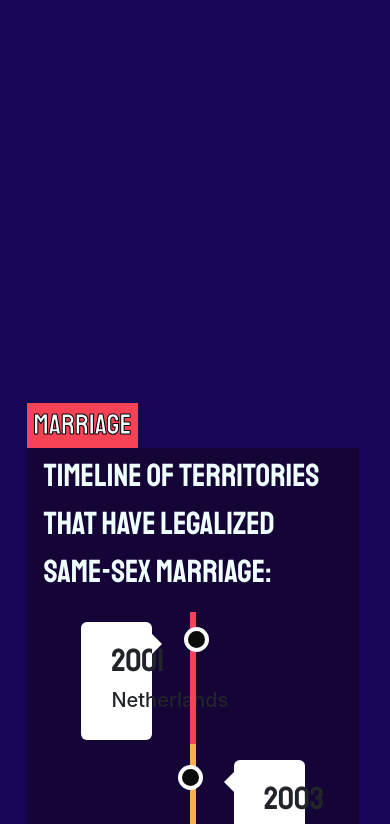
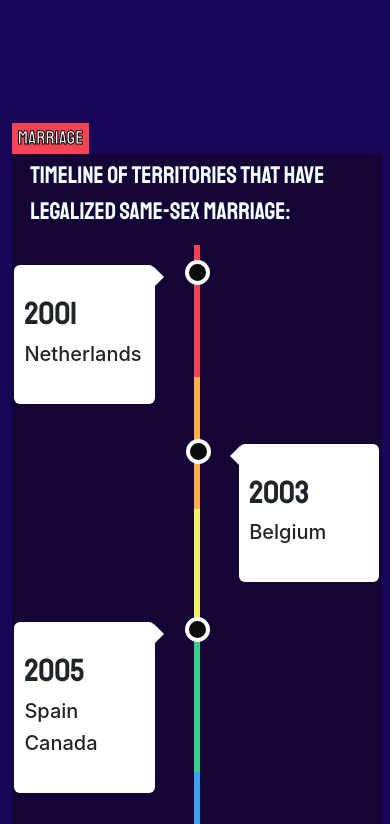
Before and after one commit to luisjosemirandag/pridefornerds, a plain HTML site: page index.html in a window 390 px wide. Shown: the top 824 px of the page. Drawn offline with nearby package versions, Linux system fonts and the light colour scheme; no server answers.

Commit message:
Update styles.css

```diff
--- a/CSS/styles.css
+++ b/CSS/styles.css
@@ -3,6 +3,7 @@ body{
   width: 85%;
   margin-left: 7%;
 }
+/* Container of the title*/
 #title_ct{
   width: 100%;
   background-color: #180557;
@@ -11,6 +12,8 @@ body{
 #title_rw{
   justify-content: center;
 }
+
+/* Title of the page and the animation */
 .title {
   position: relative;
   height: 10%;
@@ -159,6 +162,7 @@ body{
   }
 }
 
+/* Title of the Timeline */
 #mg_timeline{
   margin-top: 1%;
   font-size: 200%;
@@ -305,3 +309,120 @@ svg {
   color: azure;
   -webkit-text-stroke: 1px black; /* width and color */
 }
+
+/* To define in cellphones */
+@media only screen and (max-width: 500px) {
+  body{
+    width: 95%;
+    margin-left: 3%;
+  }
+  /* Title of the page and the animation */
+  .title {
+    text-align: center;
+    font-size: 350%;
+    font-weight: 500;
+  }
+
+  /* Title of the Timeline */
+  #mg_timeline{
+    font-size: 180%;
+  }
+
+  /* Container around content */
+  .container {
+    padding: 20px 15px;
+  }
+
+  /* The circles on the timeline */
+  .container.left::after {
+    right: -40px;
+  }
+  .container.right::after {
+    left: -38px;
+  }
+  /* Place the container to the left */
+  .left {
+    left: -33%;
+  }
+
+  /* Place the container to the right */
+  .right {
+    left: 33%;
+  }
+
+  /* Add arrows to the left container (pointing right) */
+  .left::before {
+    right: 6px;
+  }
+
+  /* Add arrows to the right container (pointing left) */
+  .right::before {
+    left: 6px;
+  }
+
+  /* The actual content */
+  .content {
+    padding: 30px 10px;
+  }
+
+  #marriage_bt{
+    font-size: 120%;
+  }
+}
+@media only screen and (max-width: 400px) {
+
+  /* Title of the page and the animation */
+  body{
+    width: 95%;
+    margin-left: 3%;
+  }
+  .title {
+    font-size: 320%;
+  }
+
+  /* Title of the Timeline */
+  #mg_timeline{
+    font-size: 150%;
+  }
+
+  /* Container around content */
+  .container {
+    padding: 20px 15px;
+  }
+
+  /* The circles on the timeline */
+  .container.left::after {
+    right: -40px;
+  }
+  .container.right::after {
+    left: -38px;
+  }
+  /* Place the container to the left */
+  .left {
+    left: -33%;
+  }
+
+  /* Place the container to the right */
+  .right {
+    left: 33%;
+  }
+
+  /* Add arrows to the left container (pointing right) */
+  .left::before {
+    right: 6px;
+  }
+
+  /* Add arrows to the right container (pointing left) */
+  .right::before {
+    left: 6px;
+  }
+
+  /* The actual content */
+  .content {
+    padding: 30px 10px;
+  }
+
+  #marriage_bt{
+    font-size: 120%;
+  }
+}
```
